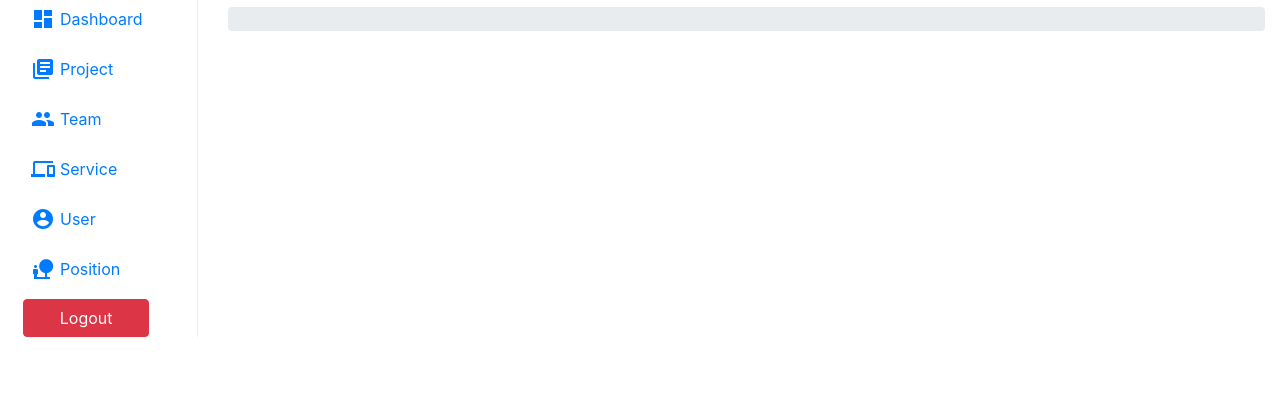
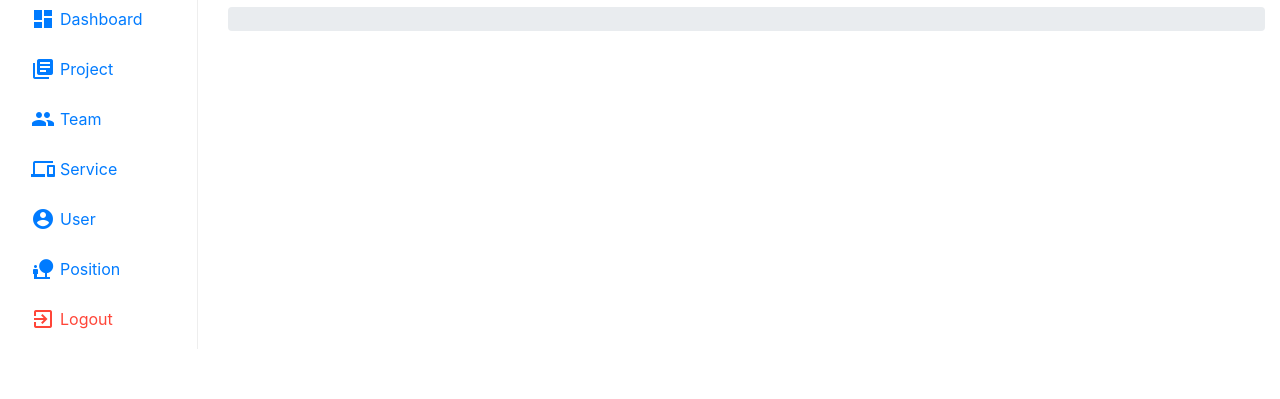
Before and after one commit to mnindra/Sofile, a PHP site: page /Sofile/modules/views/admin/template.view.php in a window 1280 px wide. Shown: the part 81-480 px from the top of the page. Run offline with PHP 8.4, Linux system fonts and the light colour scheme; the template is opened without the code that fills it, so the values that code supplies are empty; some libraries are stand-ins or nearby versions.

Commit message:
responsive sidebar

```diff
--- a/modules/views/admin/template.view.php
+++ b/modules/views/admin/template.view.php
@@ -28,15 +28,15 @@
 
     <nav class="navbar navbar-expand-md navbar-dark bg-dark fixed-top">
       <a class="navbar-brand" href="#">Sofile Administrator</a>
-      <button class="navbar-toggler" type="button" data-toggle="collapse" data-target="#navbarsExampleDefault" aria-controls="navbarsExampleDefault" aria-expanded="false" aria-label="Toggle navigation">
+      <button class="navbar-toggler" type="button" onclick="toggleSidebar()" aria-controls="navbarsExampleDefault" aria-expanded="false" aria-label="Toggle navigation">
         <span class="navbar-toggler-icon"></span>
       </button>
     </nav>
 
     <div class="container-fluid">
       <div class="row content">
-        <div class="col-md-2 col-lg-2">
-          <nav class="nav flex-column sidebar">
+        <div class="col-md-2 col-lg-2" id="sidebar-container">
+          <nav class="nav flex-column sidebar" id="sidebar">
             <a class="nav-link " href="<?= SITE_URL . '?page=admin/Home' ?>">
               <span class="inline-icon">
                 <i class="material-icons">dashboard</i>
@@ -44,7 +44,7 @@
               </span>
             </a>
 
-            <a class="nav-link " href="<?= SITE_URL . '?page=admin/Project' ?>">
+            <a class="nav-link" href="<?= SITE_URL . '?page=admin/Project' ?>">
               <span class="inline-icon">
                 <i class="material-icons">library_books</i>
                 Project
@@ -79,9 +79,13 @@
               </span>
             </a>
 
-            <div class="pr-5 pl-2">
-              <a class="btn btn-danger btn-block" href="<?= SITE_URL . '?page=admin/Login&action=logout' ?>">Logout</a>
-            </div>
+
+            <a class="nav-link" style="color: #ff4538" href="<?= SITE_URL . '?page=admin/Login&action=logout' ?>">
+              <span class="inline-icon">
+                <i class="material-icons">exit_to_app</i>
+                Logout
+              </span>
+            </a>
           </nav>
         </div>
         <div class="col-md-10 col-lg-10">
@@ -110,6 +114,11 @@
         $(document).ready(function() {
             $('#table-data').DataTable();
         });
+
+        let toggleSidebar = () => {
+            $( "#sidebar" ).toggleClass("d-flex");
+            $( "#sidebar-container" ).toggleClass("mb-3");
+        }
     </script>
   </body>
 </html>
--- a/public/css/custom.css
+++ b/public/css/custom.css
@@ -15,8 +15,16 @@
     color: #007bff;
 }
 
-/*@media only screen and (max-width: 768px)  {*/
-    /*.sidebar {*/
-        /*display: none;*/
-    /*}*/
-/*}*/
+.sidebar .nav-link.active {
+    background-color: #007bff;
+    color: white;
+}
+
+@media only screen and (max-width: 768px) {
+    .sidebar {
+        display: none;
+        border-right: none;
+        border-bottom: solid 1px #eeeeee;
+        padding-bottom: 20px;
+    }
+}
```
